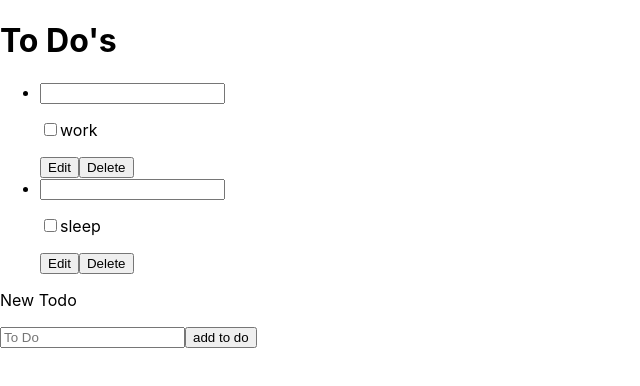
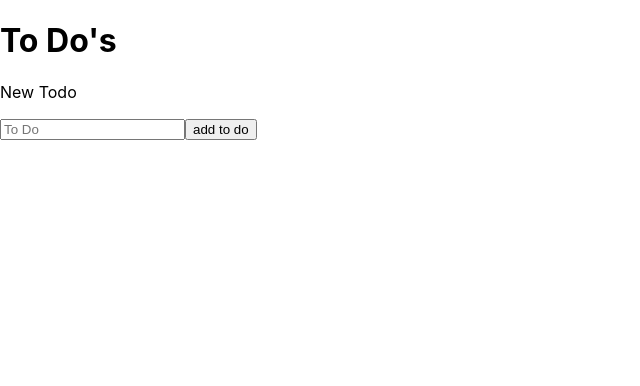
Before and after one commit to marks828/react-todo, a React (Create React App) app: page / in a window 1280 px wide. Shown: the top 386 px of the page, without its empty margins (0-640 px from the left). Built offline with nearby package versions, Linux system fonts and the light colour scheme.

Commit message:
update edit function

```diff
--- a/src/dummydata/dummyData.js
+++ b/src/dummydata/dummyData.js
@@ -3,12 +3,12 @@ export const dummyData = [
         id:0,
         todoDescription: "work",
         completed: false,
-        isBeingEdited: false
+        isEditing: false
     },
     {
         id:1,
         todoDescription: "sleep",
         completed: false,
-        isBeingEdited: false
+        isEditing: false
     }
 ]
--- a/src/todo/todo.js
+++ b/src/todo/todo.js
@@ -1,76 +1,88 @@
-import { dummyData} from "../dummydata/dummyData"
+import { dummyData } from "../dummydata/dummyData";
 import { useState } from "react";
-import {nanoid} from 'nanoid'
+import { nanoid } from "nanoid";
 
 function Todo(props) {
+	const [todos, setTodos] = useState(dummyData);
+	const [input, setInput] = useState("");
+	const [isEditing, setIsEditing] = useState(false);
 
-    const [todos, setTodos] = useState(dummyData);
-    const [input, setInput] = useState('')
-    const [isEditing, setIsEditing] = useState(false)
-
-    function handleSubmit(e){
+	function handleSubmit(e) {
 		e.preventDefault();
-        setInput('')
+		setInput("");
 	}
 
 	function toggleTodoCompleted(id) {
-        const updatedTodos = todos.map(todo => {
-            if(id === todo.id){
-                return {...todo, completed: !todo.completed}
+		const updatedTodos = todos.map((todo) => {
+			if (id === todo.id) {
+				return { ...todo, completed: !todo.completed };
 			}
 			return todo;
 		});
-        console.log(updatedTodos)
-        setTodos(updatedTodos)
+		console.log(updatedTodos);
+		setTodos(updatedTodos);
 	}
 
-    function deleteTodo(id){
-        const deleteTodoFromList = todos.filter(todo => id !== todo.id)
-        setTodos(deleteTodoFromList)
+	function deleteTodo(id) {
+		const deleteTodoFromList = todos.filter((todo) => id !== todo.id);
+		setTodos(deleteTodoFromList);
 	}
 
 	function updateEditingStatus(id) {
-        const editedTodoList = todos.map(todo =>{
-            if(id === todo.id){
-                return{...todo, isBeingEdited: !todo.isBeingEdited}
-            };
-            return todo
-        })
-        console.log(editedTodoList)
-        return setIsEditing(editedTodoList)
+		const editedTodoList = todos.map((todo) => {
+			if (id === todo.id) {
+				return { ...todo, isEditing: !todo.isEditing };
+			}
+			return todo;
+		});
+		console.log(editedTodoList);
+		return setTodos(editedTodoList);
 	}
 
-    return(
+	return (
 		<>
 			<ul>
-            {todos.map((todoItem) =>
+				{todos.map((todoItem) => {
+					todoItem.isEditing ? (
 						<li>
-                    {todoItem.isBeingEdited ? <p>hello</p> : <input></input>}
-                    <p id={todoItem.id} className={todoItem.completed ? 'completed' : 'not-completed'}>
+							<p>hello</p>{" "}
+						</li>
+					) : (
+						<li>
+							<p
+								id={todoItem.id}
+								className={todoItem.completed ? "completed" : "not-completed"}>
 								<input
-                            type="checkbox"
-                            onChange={() => toggleTodoCompleted(todoItem.id)}
-                        >
-                        </input>
+									type='checkbox'
+									onChange={() => toggleTodoCompleted(todoItem.id)}></input>
 								{todoItem.todoDescription}
 							</p>
-                    <button
-                        onClick={()=> updateEditingStatus(todoItem.ed)}
-                    >Edit</button>
-                    <button
-                        onClick={ () => deleteTodo(todoItem.id)}
-                    >Delete</button>
+							<button onClick={() => updateEditingStatus(todoItem.id)}>
+								Edit
+							</button>
+							<button onClick={() => deleteTodo(todoItem.id)}>Delete</button>
 						</li>
-            )}
+					);
+				})}
 			</ul>
 			<form onSubmit={handleSubmit}>
-            <label type="text" name="New To Do" for="new_to_do">
+				<label type='text' name='New To Do' for='new_to_do'>
 					<p>New Todo</p>
-                <input type="text" name="new_to_do" placeholder="To Do" value={input} onChange={ (event) => setInput(event.target.value) }></input>
+					<input
+						type='text'
+						name='new_to_do'
+						placeholder='To Do'
+						value={input}
+						onChange={(event) => setInput(event.target.value)}></input>
 				</label>
-            <button id="add-new-task" onClick={ () => setTodos([...todos, {todoDescription: input, id: nanoid()}])  }>add to do</button>
+				<button
+					id='add-new-task'
+					onClick={() =>
+						setTodos([...todos, { todoDescription: input, id: nanoid() }])
+					}>
+					add to do
+				</button>
 			</form>
-
 		</>
 	);
 }
```
Lines whose indentation alone changed are shown as unchanged.
